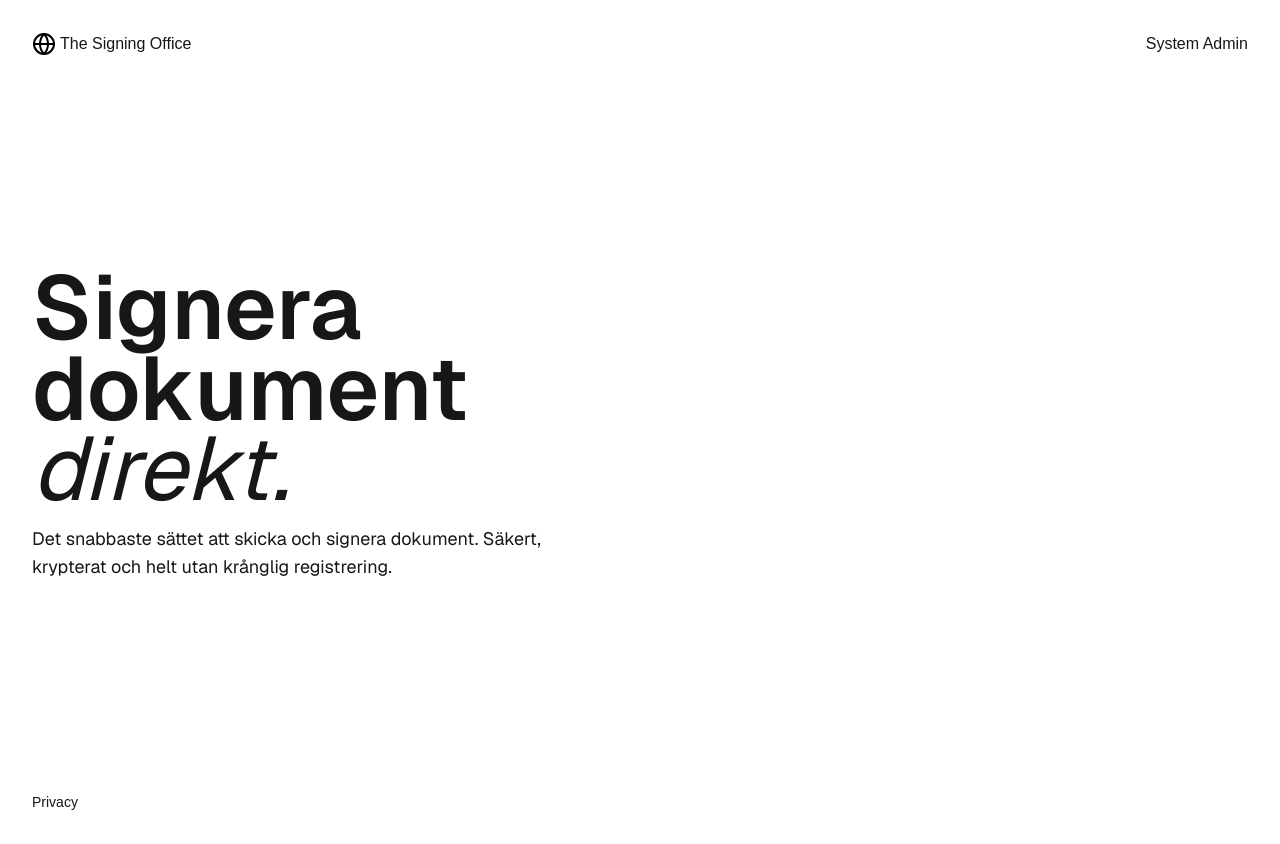
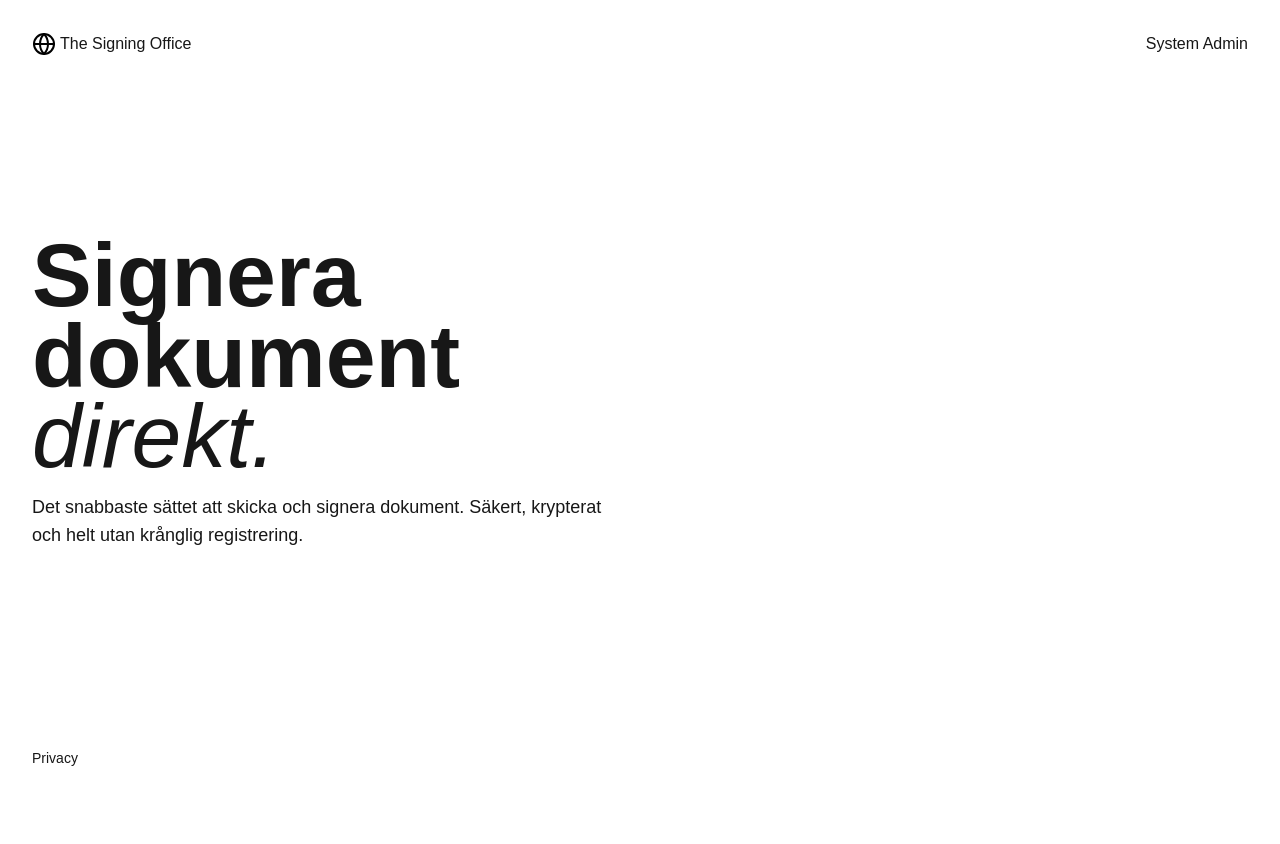
Before and after one commit to evilpaper/thesigningoffice, a Next.js app: page / in a window 1280 px wide. After the commit the page ends 800 px from the top, so only its background shows below. Built offline with nearby package versions, Linux system fonts and the light colour scheme.

Commit message:
fix: remove section in layout and add horizontal padding to main in page instead

```diff
--- a/src/app/layout.tsx
+++ b/src/app/layout.tsx
@@ -28,9 +28,7 @@
     >
       <body className="min-h-full flex flex-col">
         <Header />
-        <section className="flex-1 flex flex-col font-sans items-center justify-items-center p-8 gap-4">
-          {children}
-        </section>
+        {children}
         <Footer />
       </body>
     </html>
--- a/src/app/page.tsx
+++ b/src/app/page.tsx
@@ -1,6 +1,6 @@
 export default function Home() {
   return (
-    <main className="flex flex-1 w-full max-w-7xl mx-auto flex-col lg:flex-row lg:items-start gap-12 lg:gap-16">
+    <main className="flex flex-1 w-full max-w-7xl mx-auto flex-col lg:flex-row lg:items-start gap-12 lg:gap-16 px-8">
       <section className="flex flex-1 min-w-0 flex-col gap-4 lg:sticky lg:top-8 lg:h-[calc(100dvh-12rem)] lg:justify-center">
         <article className="flex flex-col gap-4">
           <h1 className="leading-[0.9] font-semibold text-[clamp(3rem,7vw,6rem)]">
```
